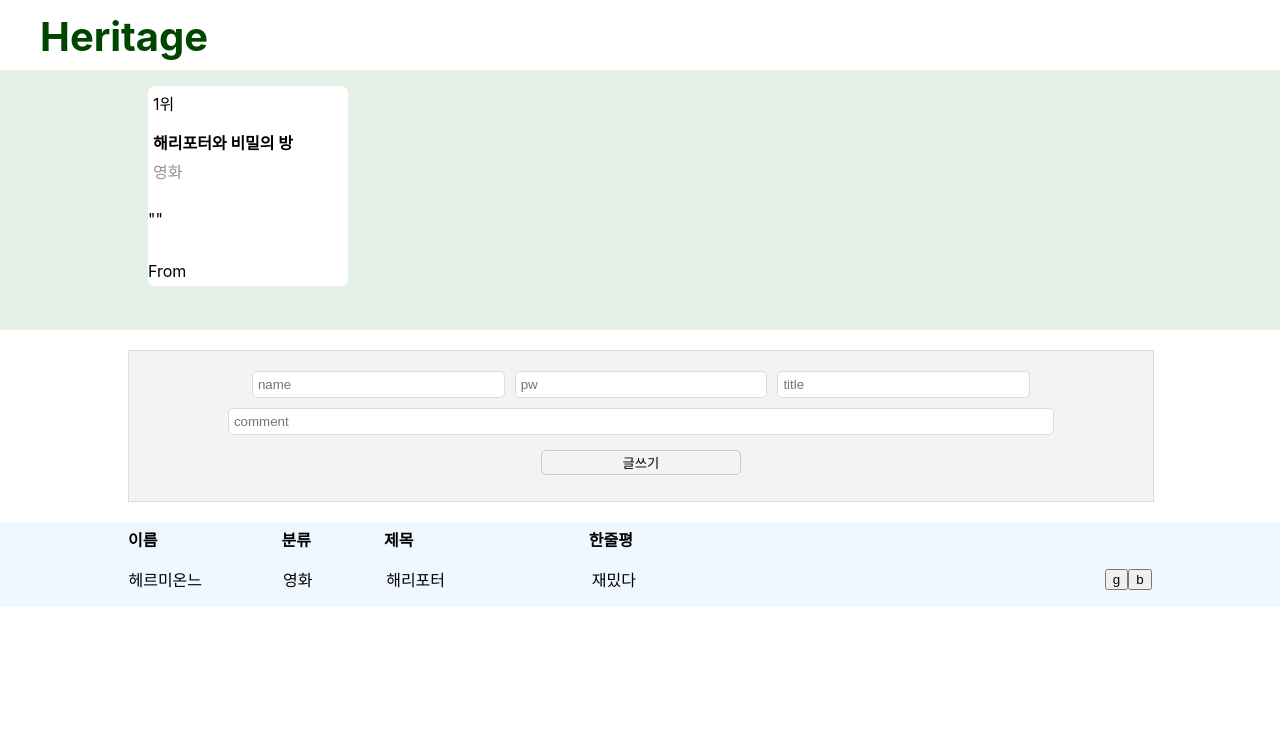
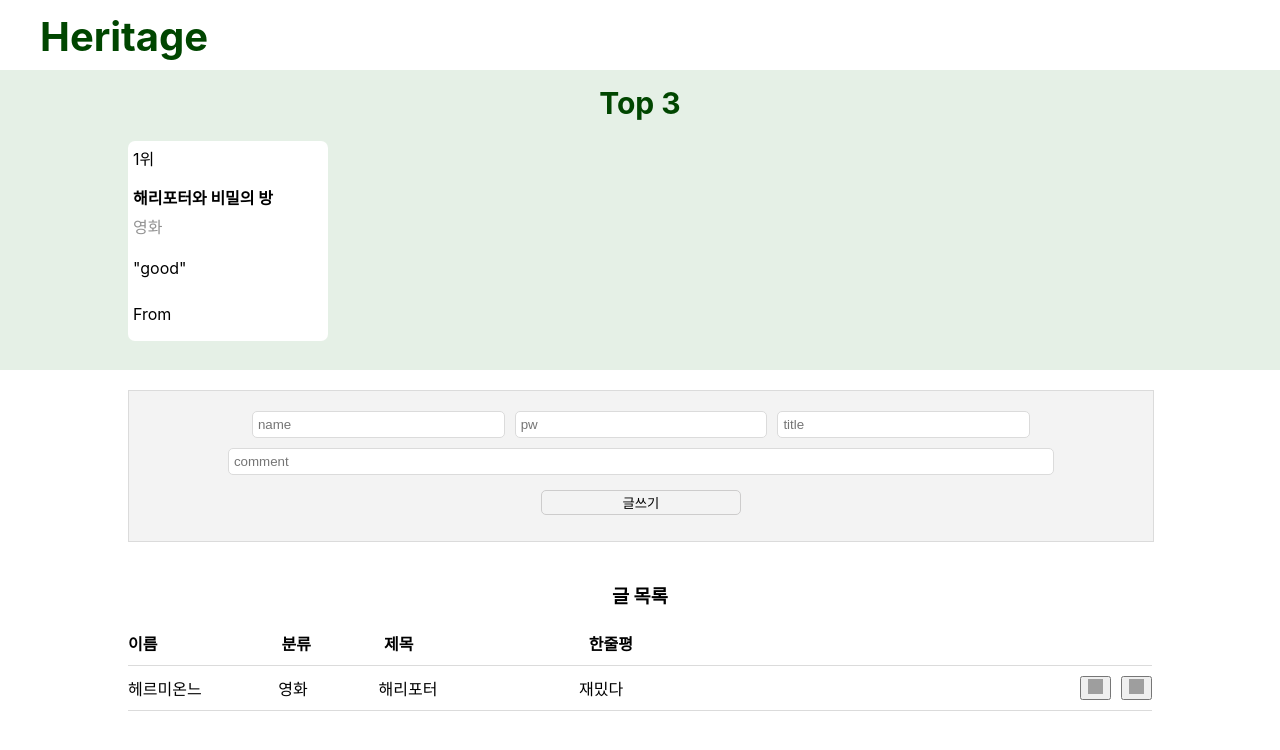
Before and after one commit to yeoeol/webstudy, a React (Create React App) app: page / in a window 1280 px wide. Shown: the top 750 px of the page. Built offline with nearby package versions, Linux system fonts and the light colour scheme; grey boxes are pictures that could not be loaded.

Commit message:
디자인 수정

```diff
--- a/src/Components/BestBoardList.jsx
+++ b/src/Components/BestBoardList.jsx
@@ -3,13 +3,14 @@
 const BestBoardList = () => {
   return (
     <Wrapper>
+      <Header>Top 3</Header>
       <ul>
         <BestBoardCard>
           <Rank>1위</Rank>
           <Title>해리포터와 비밀의 방</Title>
           <Genre>영화</Genre>
-          <p>""</p>
-          <p>From </p>
+          <Review>"good"</Review>
+          <Name>From </Name>
         </BestBoardCard>
       </ul>
     </Wrapper>
@@ -20,13 +21,22 @@
 
 const Wrapper = styled.div`
   background-color: #e5f0e6;
-  height: 260px;
+  height: 300px;
   width: 100%;
   display: flex;
-  justify-content: center;
+  flex-direction: column;
+  align-items: center;
   > ul {
     width: 80%;
+    padding: 0 0 0 0;
   }
+`;
+const Header = styled.div`
+  margin: 15px auto 0 auto;
+  font-weight: bold;
+  font-size: 30px;
+  height: 40px;
+  color: #004600;
 `;
 const Rank = styled.p`
   padding: 0 0 0 0;
@@ -38,9 +48,16 @@
 `;
 const Genre = styled.span`
   color: #929292;
-  margin: 0 0 10px 5px;
+  margin: 0 0 20px 5px;
 `;
 
+const Review = styled.p`
+  margin: 0 auto 10px 5px;
+`;
+const Name = styled.p`
+  height: 20%;
+  margin-left: 5px;
+`;
 const BestBoardCard = styled.li`
   list-style-type: none;
   background-color: white;
--- a/src/Components/BoardBox.jsx
+++ b/src/Components/BoardList.jsx
@@ -1,27 +1,43 @@
 import styled from "styled-components";
 import { useNavigate } from "react-router-dom";
-const BoardBox = () => {
+const BoardList = () => {
   const navigate = useNavigate();
   const getEditPage = () => {
     navigate(`/edit`);
   };
   return (
     <Wrapper>
+      <Header>글 목록</Header>
       <Head>
         <HeadName>이름</HeadName>
         <HeadGenre>분류</HeadGenre>
         <HeadTitle>제목</HeadTitle>
         <HeadReview>한줄평</HeadReview>
       </Head>
+      <Virtual></Virtual>
       <ul>
-        <BoardCard onClick={getEditPage}>
-          <Name>헤르미온느</Name>
-          <Genre>영화</Genre>
-          <Title>해리포터</Title>
-          <Review>재밌다</Review>
+        <BoardCard>
+          <Name onClick={getEditPage}>헤르미온느</Name>
+          <Genre onClick={getEditPage}>영화</Genre>
+          <Title onClick={getEditPage}>해리포터</Title>
+          <Review onClick={getEditPage}>재밌다</Review>
           <Buttons>
-            <button>g</button>
-            <button>b</button>
+            <button>
+              <img
+                src="../images/like"
+                height="15px"
+                width="15px"
+                alt="좋아요"
+              />
+            </button>
+            <button>
+              <img
+                src="../images/unlike"
+                height="15px"
+                width="15px"
+                alt="싫어요"
+              />
+            </button>
           </Buttons>
         </BoardCard>
       </ul>
@@ -29,11 +45,15 @@
   );
 };
 
-export default BoardBox;
+export default BoardList;
+
+const Header = styled.h3`
+  text-align: center;
+`;
 
 const Wrapper = styled.div`
   width: 100%;
-  background-color: aliceblue;
+  background-color: transparent;
   display: flex;
   align-items: center;
   flex-direction: column;
@@ -41,7 +61,13 @@
   > ul {
     width: 80%;
     padding: 0 0 0 0;
+    margin: 0 0 0 0;
   }
+`;
+const Virtual = styled.div`
+  width: 80%;
+  height: 10px;
+  border-bottom: 1px solid #dbdbdb;
 `;
 const Head = styled.div`
   font-weight: bold;
@@ -91,10 +117,15 @@
   margin: auto;
   display: flex;
   flex-direction: row;
+  gap: 10px;
 `;
 const BoardCard = styled.li`
   margin: auto;
   list-style-type: none;
   display: flex;
   flex-direction: row;
+  border-bottom: 1px solid #dbdbdb;
+  padding-bottom: 10px;
+  padding-top: 10px;
+  margin: 0 0 0 0;
 `;
--- a/src/Pages/MainPage.jsx
+++ b/src/Pages/MainPage.jsx
@@ -1,6 +1,6 @@
 import styled from "styled-components";
 import InputBox from "../Components/InputBox";
-import BoardBox from "../Components/BoardBox";
+import BoardList from "../Components/BoardList";
 import BestBoardList from "../Components/BestBoardList";
 
 const MainPage = () => {
@@ -8,7 +8,7 @@
     <>
       <BestBoardList />
       <InputBox />
-      <BoardBox />
+      <BoardList />
     </>
   );
 };
```
Also changed, not shown: src/images/like.png (added), src/images/unlike.png (added).
